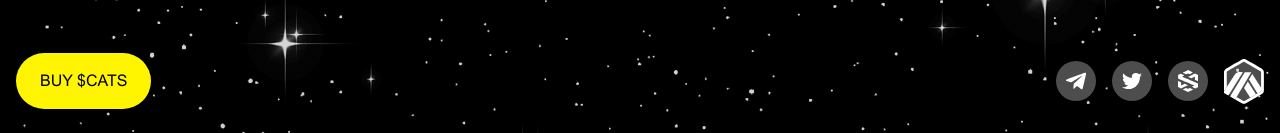
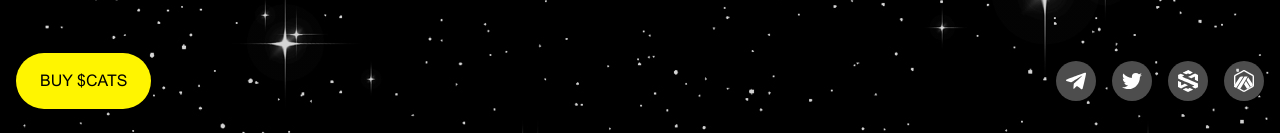
Before and after one commit to beschloo/cats-next, a Next.js app: page / in a window 1280 px wide. Shown: the part 667-800 px from the top of the page. Built offline with nearby package versions, Linux system fonts and the light colour scheme.

Commit message:
update arbi logo

```diff
--- a/components/socials_svg/ArbiIcon.js
+++ b/components/socials_svg/ArbiIcon.js
@@ -2,13 +2,14 @@ import React from 'react'
 
 function ArbiIcon() {
     return (
-        <svg width="288" height="323" viewBox="0 0 288 323" fill="none" xmlns="http://www.w3.org/2000/svg">
-            <path d="M144.392 207.921L188.841 277.684L229.901 253.888L171.526 161.879L144.392 207.921Z" fill="white" />
-            <path d="M267.292 225.903L267.262 206.839L203.477 107.491L179.812 147.645L241.388 247.231L263.652 234.33C265.836 232.557 267.157 229.954 267.296 227.145L267.292 225.903Z" fill="white" />
-            <path d="M0.00100708 243.883L31.441 261.999L136.065 94.2125L118.308 93.7435C103.179 93.5295 86.882 97.4625 79.401 109.674L19.988 201.76L0 232.472V243.883H0.00100708Z" fill="white" />
-            <path d="M196.45 94.2125L149.653 94.3825L43.7749 269.1L80.7819 290.408L90.8459 273.339L196.45 94.2125Z" fill="white" />
-            <path d="M287.013 93.9715C286.622 84.1845 281.323 75.2245 273.022 70.0085L156.68 3.1035C148.469 -1.0315 138.211 -1.0365 129.987 3.1005C129.015 3.5905 16.846 68.6445 16.846 68.6445C15.294 69.3885 13.799 70.2755 12.392 71.2815C4.98197 76.5925 0.464977 84.8445 0.000976562 93.9115V232.472L19.989 201.762L19.814 94.8485C19.838 94.4575 19.887 94.0735 19.956 93.6935C20.407 91.1775 21.812 88.9335 23.927 87.4175C24.455 87.0395 138.539 21.0035 138.902 20.8215C141.584 19.4745 144.991 19.4605 147.676 20.7805L262.513 86.8365C265.23 88.5665 266.933 91.5005 267.084 94.7075V227.146C266.945 229.955 265.835 232.557 263.651 234.331L241.387 247.232L229.9 253.89L188.84 277.684L147.2 301.816C144.957 302.626 142.335 302.581 140.111 301.676L90.845 273.34L80.781 290.408L125.055 315.899C126.519 316.731 127.824 317.47 128.894 318.072C130.552 319.002 131.681 319.622 132.08 319.815C135.227 321.343 139.754 322.233 143.834 322.233C147.575 322.233 151.222 321.546 154.674 320.194L275.619 250.152C282.561 244.774 286.645 236.663 287.013 227.876V93.9715Z" fill="white" />
+        <svg width="20" height="22" viewBox="0 0 20 22" fill="none" xmlns="http://www.w3.org/2000/svg">
+            <path d="M10.0615 14.1955L13.1589 18.9584L16.0201 17.3338L11.9523 11.0521L10.0615 14.1955Z" fill="white" />
+            <path d="M18.6257 15.4232L18.6236 14.1216L14.1788 7.33875L12.5298 10.0802L16.8206 16.8793L18.372 15.9986C18.5242 15.8775 18.6163 15.6998 18.626 15.508L18.6257 15.4232Z" fill="white" />
+            <path d="M7.01766e-05 16.6508L2.19091 17.8876L9.48145 6.43222L8.24409 6.4002C7.18985 6.38559 6.05422 6.65411 5.53292 7.48779L1.39283 13.7749L0 15.8716V16.6508H7.01766e-05Z" fill="white" />
+            <path d="M13.6892 6.43221L10.4282 6.44382L3.05029 18.3724L5.62906 19.8272L6.33035 18.6618L13.6892 6.43221Z" fill="white" />
+            <path d="M19.9999 6.41576C19.9727 5.74757 19.6034 5.13584 19.025 4.77972L10.9179 0.211887C10.3457 -0.070424 9.63092 -0.0707655 9.05785 0.211682C8.99012 0.245136 1.17381 4.6866 1.17381 4.6866C1.06567 4.73739 0.961489 4.79795 0.863445 4.86664C0.347092 5.22924 0.032333 5.79263 0 6.41166V15.8717L1.39283 13.775L1.38063 6.47564C1.38231 6.44894 1.38572 6.42272 1.39053 6.39678C1.42196 6.225 1.51986 6.0718 1.66724 5.9683C1.70403 5.94249 9.65378 1.43398 9.67907 1.42156C9.86597 1.32959 10.1034 1.32864 10.2905 1.41876L18.2927 5.92863C18.482 6.04674 18.6007 6.24706 18.6112 6.46601V15.5081C18.6015 15.6999 18.5242 15.8775 18.372 15.9986L16.8206 16.8794L16.0201 17.3339L13.1589 18.9585L10.2573 20.6061C10.101 20.6614 9.9183 20.6583 9.76332 20.5965L6.33031 18.6619L5.62901 19.8272L8.71417 21.5676C8.81619 21.6244 8.90712 21.6747 8.98168 21.7158C9.09722 21.7793 9.17589 21.8217 9.2037 21.8349C9.42299 21.9392 9.73845 22 10.0228 22C10.2834 22 10.5376 21.9531 10.7781 21.8608L19.206 17.0787C19.6897 16.7115 19.9743 16.1578 19.9999 15.5579V6.41576Z" fill="white" />
         </svg>
+
     );
 }
 
```
